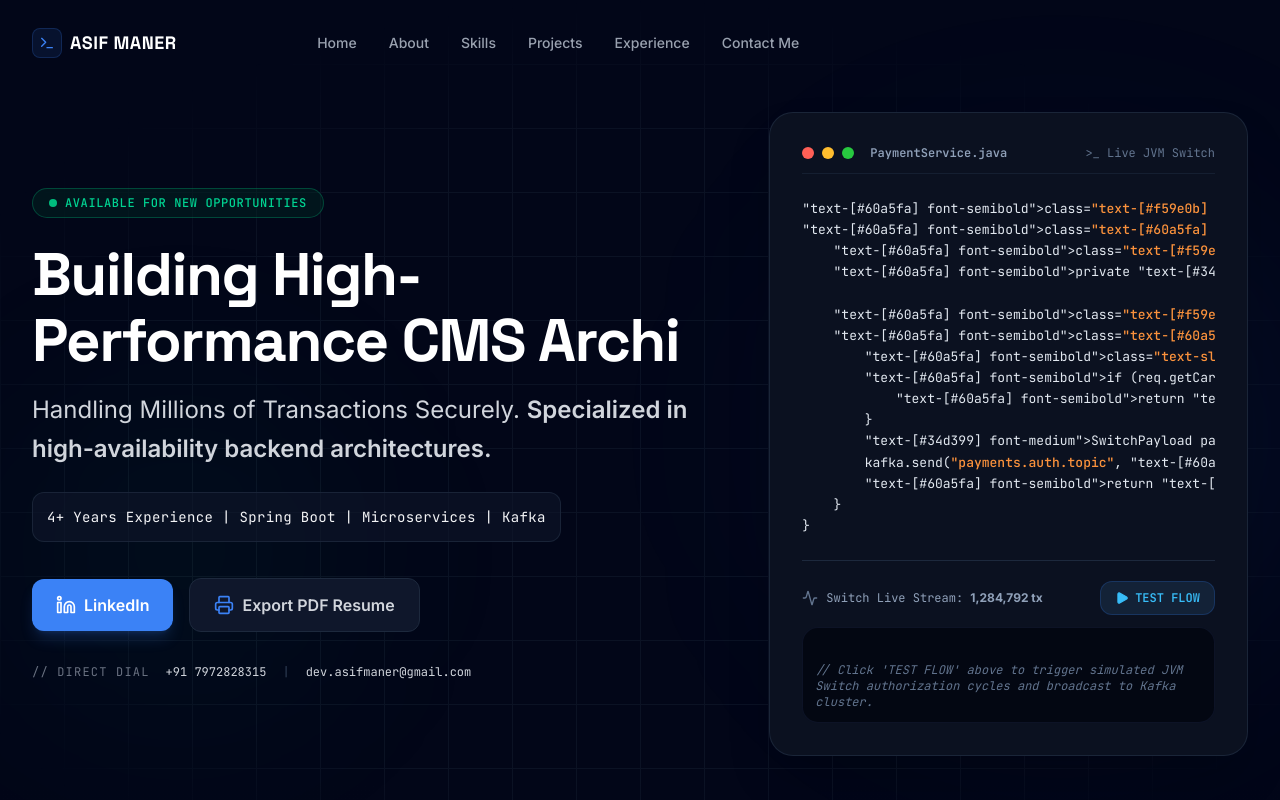
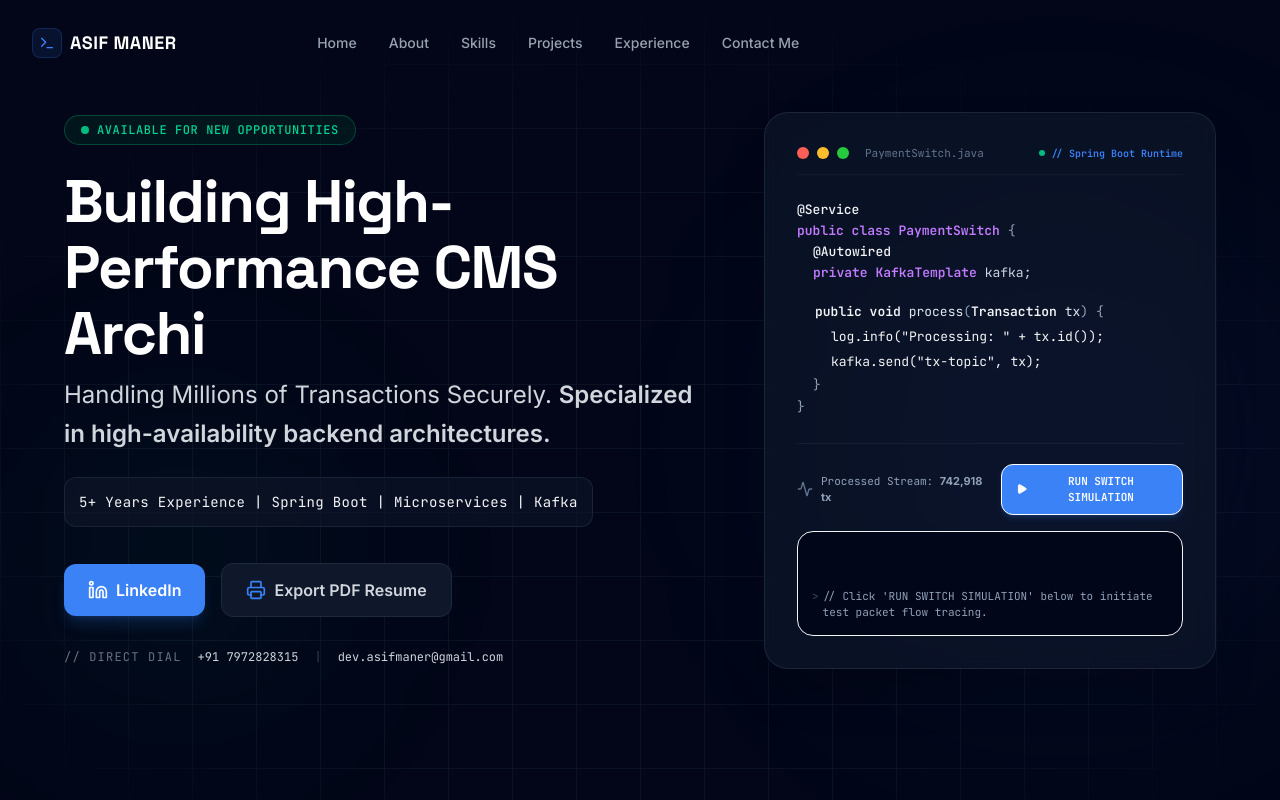
Before and after one commit to Assii27/My-Portfolio, a React (Vite) app: page / in a window 1280 px wide. Shown: the top 800 px of the page. Built offline with nearby package versions, Linux system fonts and the light colour scheme.

Commit message:
feat(hero): refactor interactive simulation and update profile
- Implement state machine for Hero component simulation
- Update professional experience to 5+ years
- Clean up configuration and deployment files

```diff
--- a/src/components/Hero.tsx
+++ b/src/components/Hero.tsx
@@ -1,31 +1,45 @@
-import { useState, useEffect, useRef } from 'react';
-import { motion } from 'motion/react';
-import { Mail, Github, Linkedin, Download, Sparkles, RotateCw, Play, Terminal, Activity, Printer } from 'lucide-react';
+import { useState, useEffect } from 'react';
+import { Linkedin, Printer, Play, Terminal, Activity } from 'lucide-react';
 import { PROFILE } from '../data';
-
-const JAVA_CODE = `@Service
-public class PaymentService {
-    @Autowired
-    private KafkaTemplate<String, AuthEvent> kafka;
-
-    @Transactional
-    public TxResponse authorize(PaymentRequest req) {
-        // Validate parameters against standard CMS Core Rules
-        if (req.getCardStatus() != CardState.ACTIVE) {
-            return TxResponse.reject("CARD_BLOCKED");
-        }
-        SwitchPayload payload = RENRouter.dispatch(req);
-        kafka.send("payments.auth.topic", new AuthEvent(payload));
-        return TxResponse.approve(payload);
-    }
-}`;
 
 export default function Hero() {
   const [typedText, setTypedText] = useState('Building High-Performance CMS Archi');
   const [showCursor, setShowCursor] = useState(true);
-  const [simState, setSimState] = useState<'idle' | 'routing' | 'success'>('idle');
-  const [simLog, setSimLog] = useState<string[]>([]);
-  const [simCounter, setSimCounter] = useState(1284792);
+
+  // Interactive Code Execution State Machine
+  const [isRunning, setIsRunning] = useState(false);
+  const [activeStep, setActiveStep] = useState<null | 'entry' | 'log' | 'kafka'>(null);
+  const [terminalLogs, setTerminalLogs] = useState<string[]>([
+    "// Click 'RUN SWITCH SIMULATION' below to initiate test packet flow tracing."
+  ]);
+  const [txCount, setTxCount] = useState(742918);
+
+  const startSimulation = () => {
+    if (isRunning) return;
+    setIsRunning(true);
+    const mockTxId = `TX-${Math.floor(100000 + Math.random() * 900000).toString(16).toUpperCase()}`;
+    const amount = (Math.random() * 500 + 5).toFixed(2);
+
+    setTerminalLogs([`[INCOMING] Ingress Event: RECEIVED packet {id: "${mockTxId}", amount: "$${amount}"}`]);
+    setActiveStep('entry');
+
+    setTimeout(() => {
+      setActiveStep('log');
+      setTerminalLogs(prev => [...prev, `[JVM LOG] Info - Mapping core parameters to Memory ledger...`, `[JVM LOG] Info - Tracking reference: ${mockTxId}`]);
+    }, 900);
+
+    setTimeout(() => {
+      setActiveStep('kafka');
+      setTerminalLogs(prev => [...prev, `[KAFKA] Producer published ${mockTxId} event to cluster broker 'tx-topic'`]);
+    }, 1800);
+
+    setTimeout(() => {
+      setActiveStep(null);
+      setTerminalLogs(prev => [...prev, `[STATUS] Success. Message payload resolved on-us in ${(Math.random() * 1.5 + 0.8).toFixed(2)}ms.`]);
+      setTxCount(prev => prev + 1);
+      setIsRunning(false);
+    }, 2700);
+  };
 
   // Blinking cursor effect
   useEffect(() => {
@@ -35,47 +49,8 @@ export default function Hero() {
     return () => clearInterval(cursorInterval);
   }, []);
 
-  const highlightJava = (text: string) => {
-    let html = text
-      .replace(/&/g, '&amp;')
-      .replace(/</g, '&lt;')
-      .replace(/>/g, '&gt;');
-
-    // Comments in mute gray
-    html = html.replace(/(\/\/.*)/g, '<span class="text-slate-500 italic font-normal">$1</span>');
-
-    // Annotations in golden-yellow (#f59e0b)
-    html = html.replace(/(@\w+)/g, '<span class="text-[#f59e0b] font-medium">$1</span>');
-
-    // Keywords in high-contrast light blue (#60a5fa)
-    const keywords = ['public', 'class', 'private', 'if', 'return', 'new', 'void'];
-    keywords.forEach(kw => {
-      const regex = new RegExp(`\\b(${kw})\\b`, 'g');
-      html = html.replace(regex, '<span class="text-[#60a5fa] font-semibold">$1</span>');
-    });
-
-    // Custom types in green/teal (#34d399)
-    const customTypes = [
-      'PaymentService', 'KafkaTemplate', 'String', 'AuthEvent', 'TxResponse',
-      'PaymentRequest', 'CardState', 'ACTIVE', 'SwitchPayload', 'RENRouter'
-    ];
-    customTypes.forEach(t => {
-      const regex = new RegExp(`\\b(${t})\\b`, 'g');
-      html = html.replace(regex, '<span class="text-[#34d399] font-medium">$1</span>');
-    });
-
-    // Strings in orange/yellow (#fb923c)
-    html = html.replace(/("[^"]*")/g, '<span class="text-[#fb923c] font-medium">$1</span>');
-
-    // Code flow operators (e.g. != represented as ≠ font-ligature style)
-    html = html.replace(/!=/g, '<span class="text-slate-400 font-semibold">≠</span>');
-
-    return <code dangerouslySetInnerHTML={{ __html: html }} />;
-  };
-
   // Text cycling typing effect
   useEffect(() => {
-    let index = 0;
     const texts = ['Building High-Performance CMS Archi', 'Engineering High-Availability Switches'];
     let textIdx = 0;
     let isDeleting = false;
@@ -101,27 +76,6 @@ export default function Hero() {
     return () => clearInterval(typingTimer);
   }, []);
 
-  const runPaymentSimulation = () => {
-    if (simState !== 'idle') return;
-
-    setSimState('routing');
-    setSimLog([`[INFO] Decrypting PIN & Card block parameters...`]);
-
-    setTimeout(() => {
-      setSimLog(prev => [...prev, `[SUCCESS] Authorization match found (0.004s)`]);
-    }, 400);
-
-    setTimeout(() => {
-      setSimLog(prev => [...prev, `[CMS] Syncing ledger record with Database`]);
-    }, 900);
-
-    setTimeout(() => {
-      setSimLog(prev => [...prev, `[KAFKA] Event audit broadcasted. Route Complete.`]);
-      setSimCounter(prev => prev + 1);
-      setSimState('idle');
-    }, 1500);
-  };
-
   const handleDownloadResume = () => {
     window.print();
   };
@@ -135,7 +89,7 @@ export default function Hero() {
       <div className="absolute top-1/4 right-5 w-[25rem] h-[25rem] bg-brand-500/10 rounded-full blur-[130px] pointer-events-none" />
       <div className="absolute bottom-1/4 left-5 w-[20rem] h-[20rem] bg-emerald-500/5 rounded-full blur-[100px] pointer-events-none" />
 
-      <div className="max-w-7xl mx-auto w-full grid grid-cols-1 lg:grid-cols-12 gap-12 items-center z-10 pb-16">
+      <div className="max-w-7xl mx-auto w-full grid grid-cols-1 lg:grid-cols-12 gap-12 items-center z-10 pb-40 px-4 md:px-8">
 
         {/* Left Column: Profile Info & Calls to Action */}
         <div className="lg:col-span-7 flex flex-col items-center lg:items-start text-center lg:text-left space-y-6">
@@ -171,7 +125,7 @@ export default function Hero() {
               href={PROFILE.linkedin}
               target="_blank"
               rel="noopener noreferrer"
-              className="flex items-center gap-2 bg-brand-500 hover:bg-brand-600 transition-all text-white font-semibold font-sans px-6 py-3.5 rounded-xl shadow-lg shadow-brand-500/20 cursor-pointer"
+              className="flex items-center gap-2 bg-brand-500 hover:bg-brand-600 transition-all text-white font-semibold font-sans px-6 py-3.5 rounded-xl shadow-lg shadow-brand-500/20 cursor-pointer animate-fade-in"
             >
               <Linkedin className="w-5 h-5" />
               LinkedIn
@@ -197,76 +151,112 @@ export default function Hero() {
 
         </div>
 
-        {/* Right Column: Code Service Simulation Panel with the precise screen styling */}
-        <div className="lg:col-span-5 w-full flex flex-col items-center">
-          <div className="w-full max-w-lg bg-[#0b1120] border border-slate-800/85 shadow-2xl rounded-3xl p-6 md:p-8 text-slate-300 relative select-none">
+        {/* Right Column: Code Snippet Card in Dark Mode */}
+        <div className="lg:col-span-12 xl:col-span-5 w-full flex flex-col items-center">
+          <div className="w-full max-w-lg bg-slate-900/65 backdrop-blur-md border border-slate-800/90 shadow-2xl rounded-3xl p-6 md:p-8 text-slate-350 relative select-none">
 
-            {/* Top Windows bar with dots and title row */}
-            <div className="flex items-center justify-between mb-6 pb-3 border-b border-slate-800/60">
-              {/* Traffic light dots */}
-              <div className="flex bg-transparent items-center gap-2">
+            {/* Top Windows bar with dots */}
+            <div className="flex items-center justify-between mb-6 pb-3 border-b border-slate-800/40">
+              <div className="flex items-center gap-2">
                 <span className="w-3 h-3 rounded-full bg-[#ff5f56]" />
                 <span className="w-3 h-3 rounded-full bg-[#ffbd2e]" />
                 <span className="w-3 h-3 rounded-full bg-[#27c93f]" />
-                <span className="text-xs font-mono text-slate-400 font-semibold ml-2">PaymentService.java</span>
+                <span className="text-[11px] font-mono text-slate-500 ml-2">PaymentSwitch.java</span>
               </div>
-
-              {/* Terminal descriptor */}
-              <div className="flex items-center gap-1.5 text-slate-500 font-mono text-xs">
-                <span>&gt;_ Live JVM Switch</span>
+              <div className="text-[10px] font-mono text-brand-500 font-semibold flex items-center gap-1.5">
+                <span className={`h-1.5 w-1.5 rounded-full ${isRunning ? 'bg-amber-400 animate-ping' : 'bg-emerald-500'}`} />
+                <span>// Spring Boot Runtime</span>
               </div>
             </div>
 
-            {/* Code presentation console block */}
-            <div className="font-mono text-[12px] md:text-[13px] leading-relaxed select-text min-h-[290px] overflow-x-auto">
-              <pre className="whitespace-pre font-mono leading-relaxed text-slate-200">
-                {highlightJava(JAVA_CODE)}
+            {/* Embedded custom high-fidelity styled syntax highlighting pre-built JSX */}
+            <div className="font-mono text-[13px] leading-relaxed select-text min-h-[220px]">
+              <pre className="whitespace-pre font-mono leading-relaxed">
+                <div>
+                  <span className="text-sky-450 font-medium">@Service</span>
+                </div>
+                <div>
+                  <span className="text-purple-400 font-semibold">public class</span>{' '}
+                  <span className="text-purple-400 font-semibold">PaymentSwitch</span>{' '}
+                  <span className="text-slate-400">{"{"}</span>
+                </div>
+
+                <div className="pl-4">
+                  <span className="text-sky-450 font-medium">@Autowired</span>
+                </div>
+                <div className="pl-4">
+                  <span className="text-purple-400 font-semibold">private</span>{' '}
+                  <span className="text-purple-400 font-semibold">KafkaTemplate</span>{' '}
+                  <span className="text-slate-300">kafka;</span>
+                </div>
+
+                <div className="h-4" />
+
+                <div className={`transition-all duration-300 py-0.5 px-2 rounded ${activeStep === 'entry' ? 'bg-brand-500/10 border-l-2 border-brand-500' : 'border-l-2 border-transparent'}`}>
+                  <span className="pl-2 text-purple-450 font-semibold">public void</span>{' '}
+                  <span className="text-slate-200">process</span>
+                  <span className="text-slate-400">(</span>
+                  <span className="text-purple-450 font-semibold">Transaction</span>{' '}
+                  <span className="text-slate-200">tx</span>
+                  <span className="text-slate-400">) {"{"}</span>
+                </div>
+
+                <div className={`transition-all duration-300 py-0.5 px-2 rounded ${activeStep === 'log' ? 'bg-amber-500/10 border-l-2 border-amber-400' : 'border-l-2 border-transparent'}`}>
+                  <span className="pl-6 text-emerald-450">log.info("Processing: " + tx.id());</span>
+                </div>
+
+                <div className={`transition-all duration-300 py-0.5 px-2 rounded ${activeStep === 'kafka' ? 'bg-purple-500/10 border-l-2 border-purple-400' : 'border-l-2 border-transparent'}`}>
+                  <span className="pl-6 text-emerald-450">kafka.send("tx-topic", tx);</span>
+                </div>
+
+                <div className="pl-4">
+                  <span className="text-slate-400">{"}"}</span>
+                </div>
+                <div>
+                  <span className="text-slate-400">{"}"}</span>
+                </div>
               </pre>
             </div>
 
-            {/* Micro-simulator panel integrated seamlessly in the card */}
-            <div className="mt-6 pt-5 border-t border-slate-800 flex flex-col gap-3">
-              <div className="flex items-center justify-between">
+            {/* Integrated Live Runner Panel */}
+            <div className="mt-6 pt-5 border-t border-slate-800/60 flex flex-col gap-4">
+              <div className="flex flex-col sm:flex-row sm:items-center justify-between gap-3">
                 <div className="flex items-center gap-2">
-                  <Activity className={`w-4 h-4 ${simState !== 'idle' ? 'text-brand-500 animate-pulse' : 'text-slate-500'}`} />
-                  <span className="text-xs font-mono text-slate-400">
-                    Switch Live Stream: <strong className="text-brand-400 font-sans">{simCounter.toLocaleString()} tx</strong>
+                  <Activity className={`w-4 h-4 shrink-0 ${isRunning ? 'text-brand-500 animate-pulse' : 'text-slate-500'}`} />
+                  <span className="text-[11px] font-mono text-slate-400">
+                    Processed Stream: <strong className="text-brand-400 font-sans">{txCount.toLocaleString()} tx</strong>
                   </span>
                 </div>
 
                 <button
-                  onClick={runPaymentSimulation}
-                  disabled={simState !== 'idle'}
-                  className={`flex items-center gap-1.5 px-3.5 py-2 text-xs rounded-xl font-mono font-bold transition-all border ${
-                    simState === 'idle'
-                      ? 'bg-[#132237] border-blue-500/20 text-[#38bdf8] hover:bg-[#1e293b] cursor-pointer'
-                      : 'bg-[#0f172a] text-slate-650 border-slate-800 cursor-not-allowed text-slate-600'
+                  onClick={startSimulation}
+                  disabled={isRunning}
+                  className={`flex items-center gap-1.5 px-3.5 py-2 text-[11px] font-mono font-bold rounded-xl border transition-all cursor-pointer ${
+                    isRunning
+                      ? 'bg-slate-950 border-slate-900 text-slate-550 cursor-not-allowed'
+                      : 'bg-brand-500 text-white border-brand-400 hover:bg-brand-600 shadow-md shadow-brand-500/20'
                   }`}
                 >
-                  <Play className="w-3.5 h-3.5 fill-current" />
-                  TEST FLOW
+                  <Play className="w-3 h-3 fill-current" />
+                  <span>{isRunning ? 'EXECUTING...' : 'RUN SWITCH SIMULATION'}</span>
                 </button>
               </div>
 
-              {/* Simulation feedback terminal console */}
-              <div className="bg-[#030712] border border-slate-900/80 p-3 rounded-2xl h-24 overflow-y-auto flex flex-col justify-end font-mono text-xs text-slate-400">
-                {simLog.length === 0 ? (
-                  <span className="text-slate-500 italic">
-                    // Click 'TEST FLOW' above to trigger simulated JVM Switch authorization cycles and broadcast to Kafka cluster.
-                  </span>
-                ) : (
-                  simLog.map((log, index) => {
-                    let color = 'text-slate-400';
-                    if (log.includes('[SUCCESS]')) color = 'text-emerald-400 font-semibold';
-                    if (log.includes('[CMS]')) color = 'text-amber-400';
-                    if (log.includes('[KAFKA]')) color = 'text-sky-400';
-                    return (
-                      <div key={index} className={`py-0.5 leading-normal ${color}`}>
-                        {log}
-                      </div>
-                    );
-                  })
-                )}
+              {/* Terminal Screen inside the card */}
+              <div className="bg-slate-950/90 border border-slate-850/80 p-3.5 rounded-2xl min-h-[105px] max-h-[140px] overflow-y-auto font-mono text-[11px] flex flex-col justify-end gap-1.5 select-text">
+                {terminalLogs.map((log, i) => {
+                  let color = 'text-slate-400';
+                  if (log.startsWith('[INCOMING]')) color = 'text-blue-400';
+                  if (log.startsWith('[JVM LOG]')) color = 'text-amber-400/90';
+                  if (log.startsWith('[KAFKA]')) color = 'text-purple-400';
+                  if (log.startsWith('[STATUS]')) color = 'text-emerald-400 font-semibold';
+                  return (
+                    <div key={i} className="flex items-start gap-1">
+                      <span className="text-slate-700 font-bold select-none shrink-0">&gt;</span>
+                      <span className={color}>{log}</span>
+                    </div>
+                  );
+                })}
               </div>
             </div>
 
--- a/src/data.ts
+++ b/src/data.ts
@@ -4,7 +4,7 @@ export const PROFILE = {
   name: "ASIF MANER",
   title: "Building High-Performance CMS Archi|",
   domainSpecialty: "Handling Millions of Transactions Securely. Specialized in high-availability backend architectures.",
-  tagline: "4+ Years Experience | Spring Boot | Microservices | Kafka",
+  tagline: "5+ Years Experience | Spring Boot | Microservices | Kafka",
   email: "dev.asifmaner@gmail.com",
   phone: "+91 7972828315",
   city: "Pune",
```
Also changed, not shown: vite.config.ts (line endings or trailing spaces).
